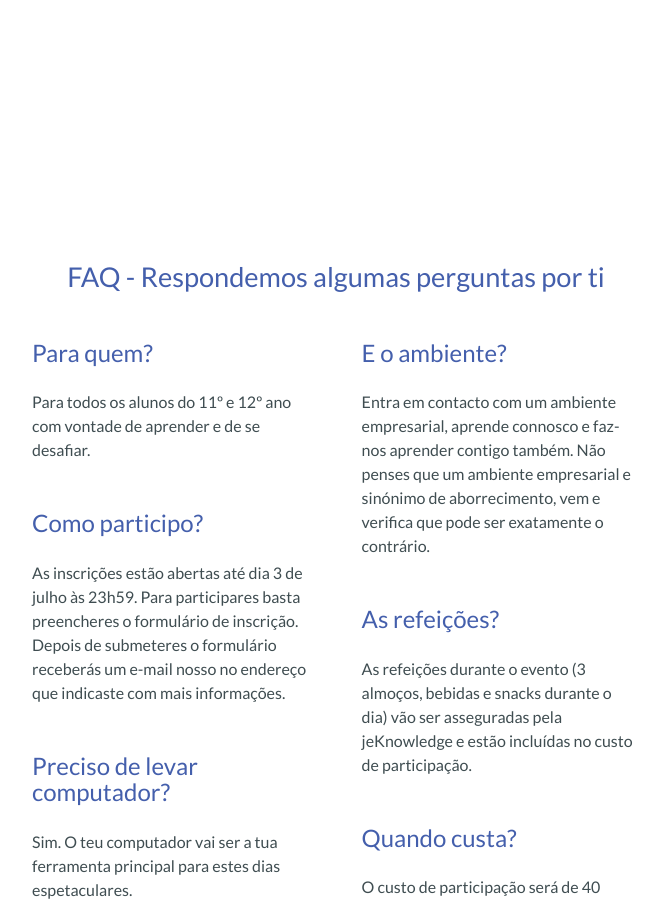
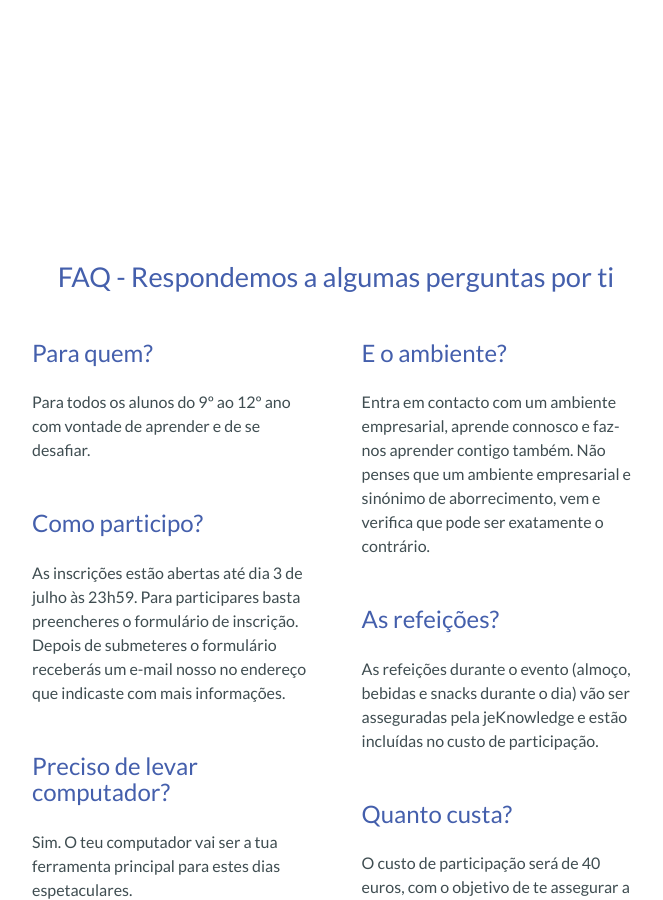
Before and after one commit to jeKnowledge/academy-articles, a Jekyll site: the page built from Academy2016.md, in a window 1280 px wide and 900 px high, scrolled down 1610 px. Shown: the whole window, without its empty margins (304-967 px from the left). Built offline with Jekyll 4.4.1, drawn with Linux system fonts in a browser that asks for light colours.

Commit message:
academy 2016 improvement

```diff
--- a/Academy2016.md
+++ b/Academy2016.md
@@ -151,12 +151,12 @@ nav a{
 
 <section id="faq" class="container" data-section-menu="section 2">
 
-  <h1>FAQ - Respondemos algumas perguntas por ti</h1>
+  <h1>FAQ - Respondemos a algumas perguntas por ti</h1>
   <div id="box">
   <div class="col">
       <h2>Para quem?</h2>
       <p>
-        Para todos os alunos do 11º e 12º ano com vontade de aprender e de se desafiar.
+        Para todos os alunos do 9º ao 12º ano com vontade de aprender e de se desafiar.
       </p>
 
       <h2>Como participo?</h2>
@@ -183,10 +183,10 @@ nav a{
 
       <h2>As refeições?</h2>
       <p>
-        As refeições durante o evento (3 almoços, bebidas e snacks durante o dia) vão ser asseguradas pela jeKnowledge e estão incluídas no custo de participação.
+        As refeições durante o evento (almoço, bebidas e snacks durante o dia) vão ser asseguradas pela jeKnowledge e estão incluídas no custo de participação.
       </p>
 
-      <h2>Quando custa?</h2>
+      <h2>Quanto custa?</h2>
       <p>
         O custo de participação será de 40 euros, com o objetivo de te assegurar a melhor experiência possível na jeKnowledge Academy (inclui um kit de iniciação contendo um Arduino e refeições).
       </p>
--- a/_layouts/academy2016.html
+++ b/_layouts/academy2016.html
@@ -17,6 +17,17 @@
 	<meta property="og:title" content="jeKnowledge Academy 2016">
 	<meta property="og:image" content="{{ site.url }}/img/facebook-share.png">
 	<meta name="og:description" content="Inscrições já abertas, dias 12,13 e 14 de Julho">
+
+
+		<!-- Mobile Browser Themes -->
+		<!-- Chrome, Firefox OS and Opera -->
+		<meta name="theme-color" content="#162F75">
+		<!-- Windows Phone -->
+		<meta name="msapplication-navbutton-color" content="#162F75">
+		<!-- iOS Safari -->
+		<meta name="apple-mobile-web-app-capable" content="yes">
+		<meta name="apple-mobile-web-app-status-bar-style" content="black-translucent">
+
 
 </head>
 
```
